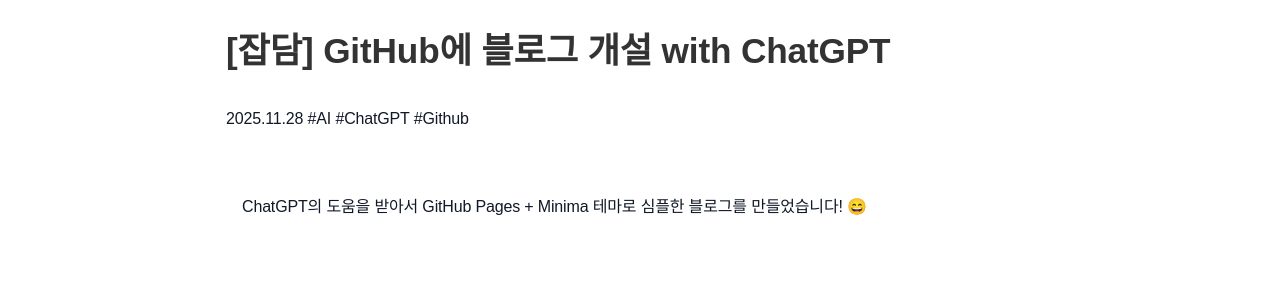
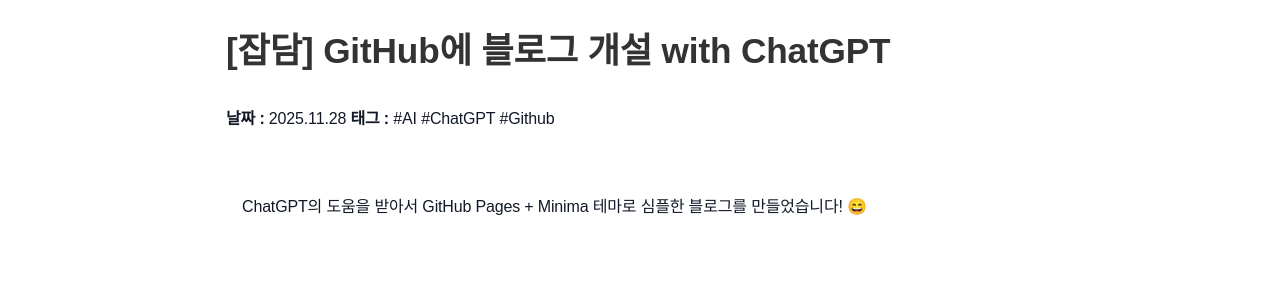
Before and after one commit to sanghoon-lee/sanghoon-lee.github.io, a Jekyll site: the page built from _posts/2025-11-28-helloblog.md, in a window 1280 px wide. Shown: the part 154-450 px from the top of the page. Built offline with Jekyll 4.4.1, drawn with Linux system fonts in a browser that asks for light colours; nearby versions of some CDN libraries; comment, search, counter and statistics services are not loaded.

Commit message:
post.html 파일 수정: 날짜와 태그 추가 출력

```diff
--- a/_layouts/post.html
+++ b/_layouts/post.html
@@ -34,12 +34,13 @@ layout: default
     <div class="post-meta">
       {% if page.date %}
         <span class="post-date">
-          {{ page.date | date: "%Y.%m.%d" }}
+          <strong>날짜 :</strong> {{ page.date | date: "%Y.%m.%d" }}
         </span>
       {% endif %}
 
       {% if page.tags %}
         <span class="post-tags">
+          <strong>태그 :</strong>
           {% for tag in page.tags %}
             <span class="post-tag">#{{ tag }}</span>
           {% endfor %}
```
